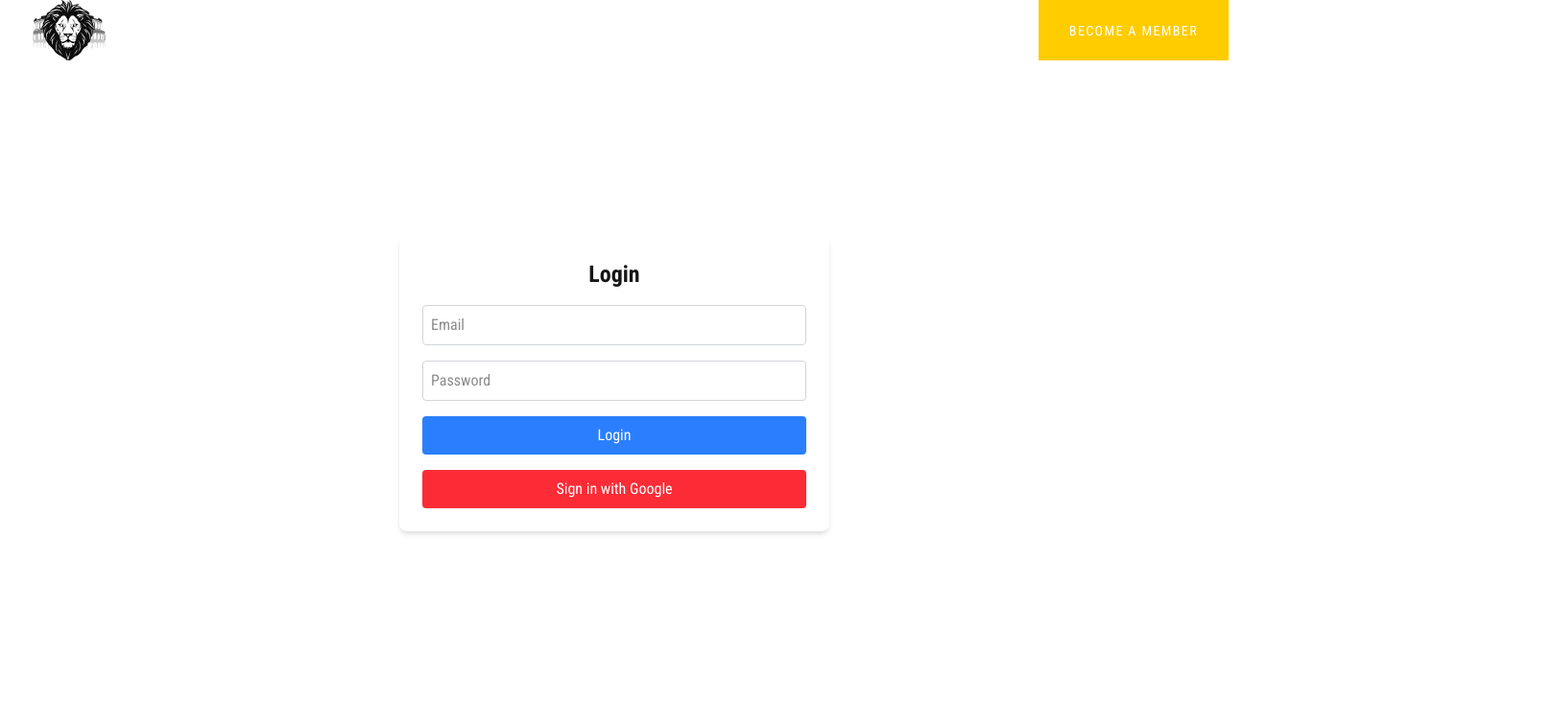
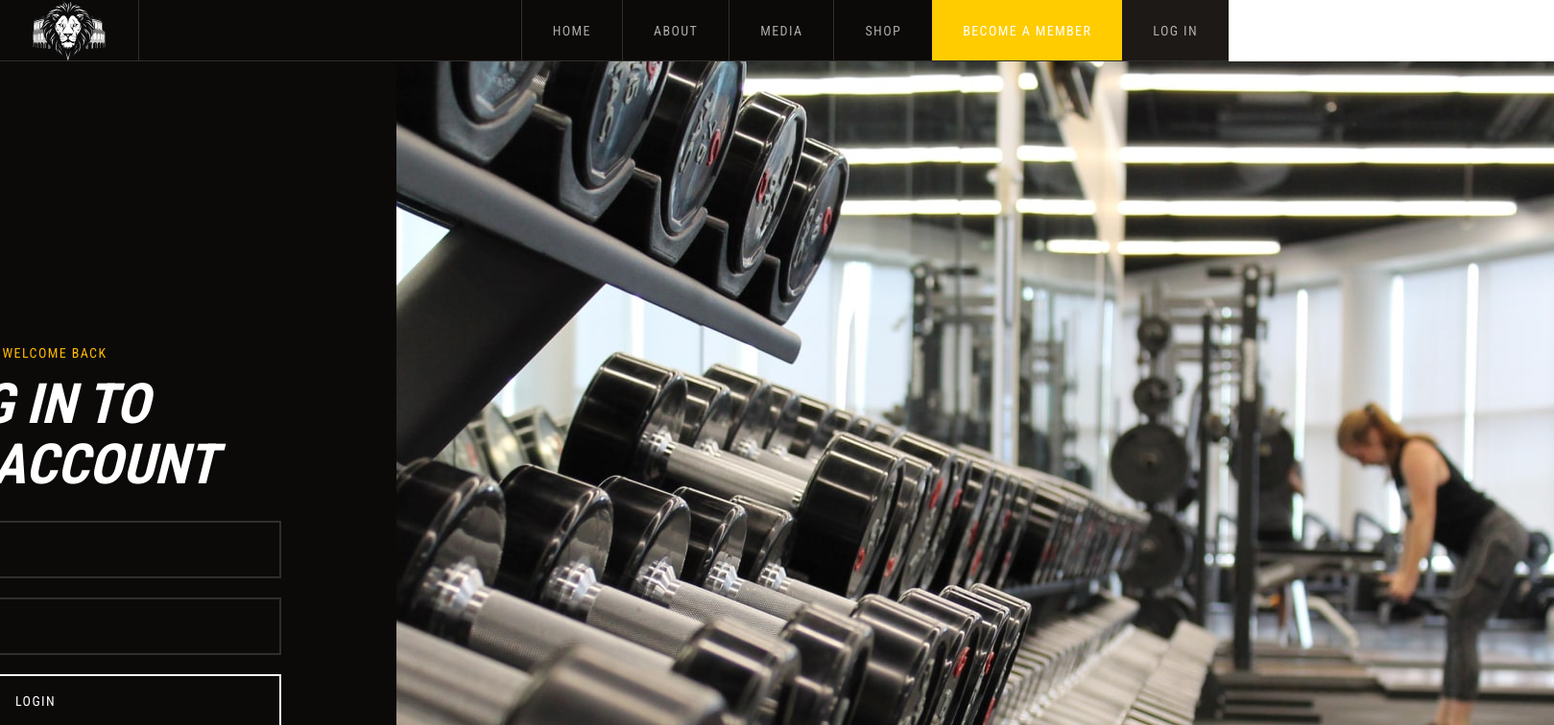
Before and after one commit to raylanfranco/lions-colosseum, a Next.js app: page /login in a window 1280 px wide. Shown: the top 756 px of the page at 96% size, 1619 px wide, since content can reach past the window. Built offline with nearby package versions, Linux system fonts and the light colour scheme; no server answers.

Commit message:
Added Login button to navigation bar.

```diff
--- a/src/app/login/page.tsx
+++ b/src/app/login/page.tsx
@@ -3,6 +3,7 @@
 import { signIn, useSession } from "next-auth/react";
 import { useRouter } from "next/navigation";
 import { useState } from "react";
+import Image from "next/image";
 
 export default function Login() {
   const { data: session } = useSession();
@@ -32,39 +33,109 @@ export default function Login() {
   };
 
   return (
-    <div className="flex items-center justify-center h-screen">
-      <div className="w-full max-w-md bg-white p-6 rounded-lg shadow-md">
-        <h2 className="text-2xl font-bold text-center mb-4">Login</h2>
-        {error && <p className="text-red-500 text-sm">{error}</p>}
-        <form onSubmit={handleSubmit} className="space-y-4">
-          <input
+    <section className="flex justify-center items-center bg-stone-950 pt-16 text-white">
+      <div className="w-full text-center lg:text-left px-[120px] justify-items-center">
+        {/* Section Title */}
+        <div className="flex items-center justify-center lg:justify-start mb-3">
+          <div className="bg-amber-400 h-0.5 w-7" />
+          <span className="text-amber-400 text-sm font-medium uppercase tracking-widest ml-3">
+            Welcome Back
+          </span>
+        </div>
+
+        {/* Heading */}
+        <h1 className="text-[3.63rem] text-center leading-[3.88rem] italic font-bold uppercase mb-7">
+          Log in to <br></br>your account
+        </h1>
+
+        {/* Error Message */}
+        {error && (
+          <p className="text-red-500 text-center mb-4 text-sm">{error}</p>
+        )}
+
+        {/* Login Form */}
+        <form
+          onSubmit={handleSubmit}
+          className="grid grid-cols-1 md:grid-cols-2 gap-5 max-w-lg mx-auto lg:mx-0 w-full"
+        >
+          <InputField
             type="email"
             placeholder="Email"
+            className="md:col-span-2"
             value={email}
             onChange={(e) => setEmail(e.target.value)}
-            className="w-full p-2 border border-gray-300 rounded"
           />
-          <input
+          <InputField
             type="password"
             placeholder="Password"
+            className="md:col-span-2"
             value={password}
             onChange={(e) => setPassword(e.target.value)}
-            className="w-full p-2 border border-gray-300 rounded"
           />
+
+          {/* Submit Button */}
           <button
             type="submit"
-            className="w-full bg-blue-500 text-white py-2 rounded hover:bg-blue-600"
+            className="col-span-1 md:col-span-2 border-2 border-white text-white text-sm font-medium uppercase tracking-widest py-4 px-8 transition hover:bg-white hover:text-black cursor-pointer"
           >
             Login
           </button>
         </form>
+
+        {/* Alternative Sign-In */}
+        <div className="mt-6 text-center">
+          <p className="text-sm text-white/70 mb-3">Or sign in with</p>
           <button
             onClick={() => signIn("google")}
-          className="w-full mt-4 bg-red-500 text-white py-2 rounded hover:bg-red-600"
+            className="w-[511px] py-4 bg-amber-700 text-white uppercase font-bold tracking-widest hover:bg-amber-800 transition cursor-pointer"
           >
             Sign in with Google
           </button>
         </div>
+
+        {/* Sign-up Redirect */}
+        <p className="mt-6 text-center text-white/70 text-sm">
+          Don't have an account?{" "}
+          <a href="/join" className="text-amber-400 hover:underline">
+            Sign up here
+          </a>
+        </p>
       </div>
+
+      {/* Background Image */}
+      <Image
+        src="/join.jpeg"
+        alt="Welcome to the Colosseum"
+        width={1162}
+        height={853}
+        className="h-full w-full object-cover"
+        priority
+      />
+    </section>
   );
 }
+
+// 🔥 Reusable InputField Component
+function InputField({
+  type,
+  placeholder,
+  className = "",
+  value,
+  onChange,
+}: {
+  type: string;
+  placeholder: string;
+  className?: string;
+  value?: string;
+  onChange?: (e: React.ChangeEvent<HTMLInputElement>) => void;
+}) {
+  return (
+    <input
+      type={type}
+      placeholder={placeholder}
+      value={value}
+      onChange={onChange}
+      className={`bg-transparent border-2 border-white/[0.15] text-white py-4 px-5 w-full focus:outline-none focus:ring-2 focus:ring-amber-400 ${className}`}
+    />
+  );
+}
--- a/src/components/Navbar.tsx
+++ b/src/components/Navbar.tsx
@@ -49,10 +49,11 @@ export default function Navbar() {
         <NavLink href="/shop" label="Shop" hasBorder />
         <Link
           href="/join"
-          className="bg-[var(--accent)] text-[var(--background)] px-8 py-6 uppercase text-sm font-medium tracking-widest hover:bg-white hover:text-[var(--background)] transition"
+          className="bg-[var(--accent)] text-[var(--background)] px-8 py-6 mr-0 uppercase text-sm font-medium tracking-widest hover:bg-white hover:text-[var(--background)] transition"
         >
           Become a Member
         </Link>
+        <NavLink href="/login" label="Log In" loginButton />
       </nav>
 
       {/* Mobile Menu Button */}
@@ -134,6 +135,13 @@ function MobileMenu({
       >
         Become a Member
       </Link>
+      <Link
+        href="/login"
+        onClick={() => setIsOpen(false)}
+        className="bg-[var(--accent)] text-[var(--background)] px-6 py-3 uppercase text-sm font-medium tracking-widest hover:bg-white hover:text-[var(--background)] transition"
+      >
+        Log In
+      </Link>
     </motion.div>
   );
 }
@@ -143,16 +151,20 @@ function NavLink({
   href,
   label,
   hasBorder = false,
+  loginButton,
 }: {
   href: string;
   label: string;
   hasBorder?: boolean;
+  loginButton?: boolean;
 }) {
   return (
     <Link
       href={href}
       className={`flex items-center h-16 px-8 m-0 uppercase text-sm font-medium tracking-widest transition hover:bg-[var(--dark-hover)] hover:text-white
-      ${hasBorder ? "border-l border-white/15" : ""}`}
+      ${hasBorder ? "border-l border-white/15" : ""} ${
+        loginButton ? "bg-stone-900" : ""
+      } `}
     >
       {label}
     </Link>
```
Lines whose indentation alone changed are shown as unchanged.
